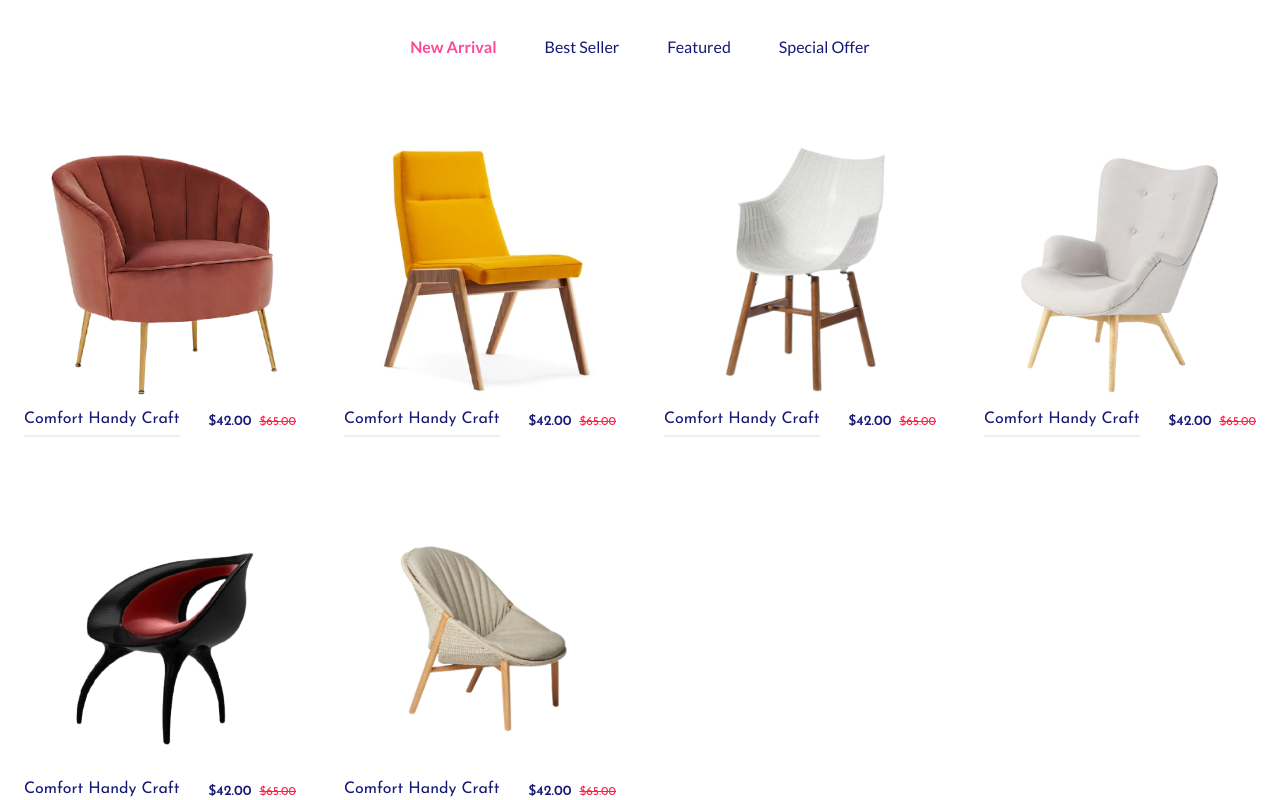
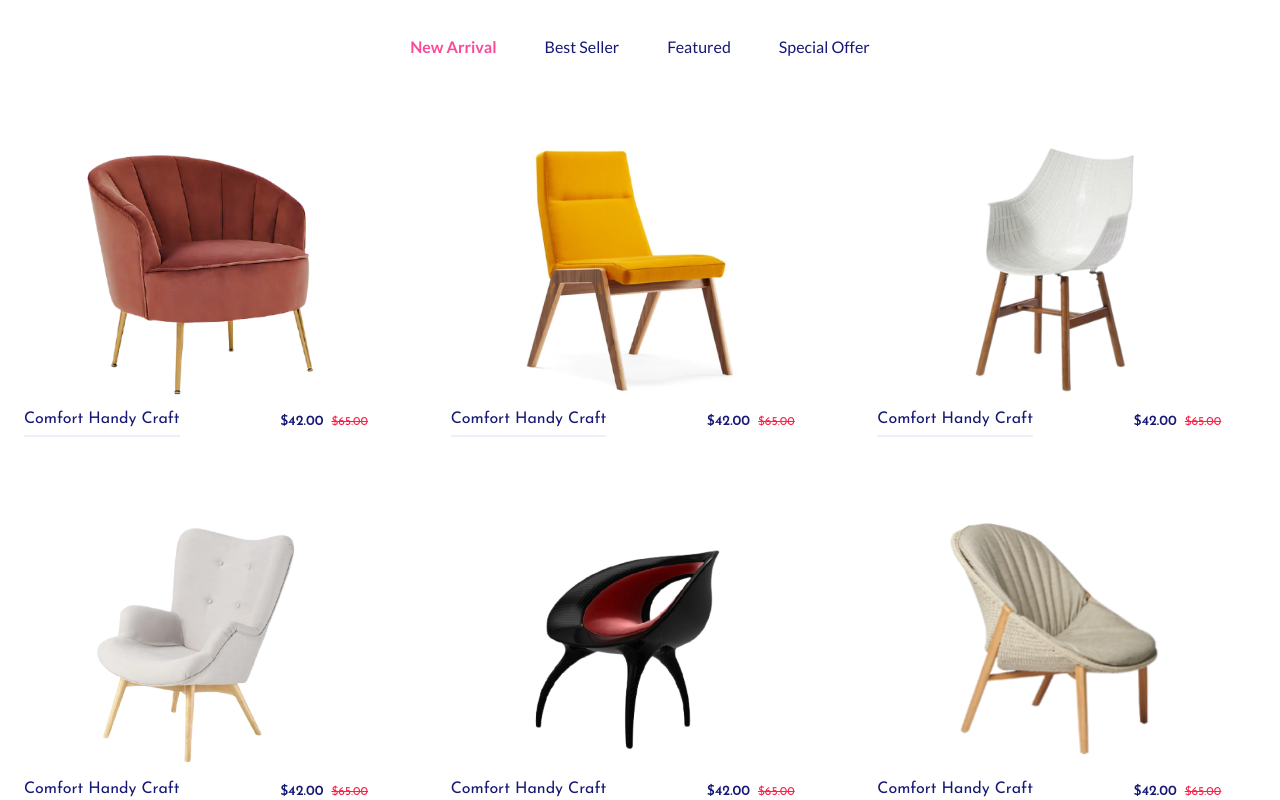
Before and after one commit to hibaziaa/figma-hackathon, a Next.js app: page / in a window 1280 px wide. Shown: the part 1360-2160 px from the top of the page. Built offline with nearby package versions, Linux system fonts and the light colour scheme.

Commit message:
added hover effect on product cards

```diff
--- a/src/app/components/products.tsx
+++ b/src/app/components/products.tsx
@@ -1,3 +1,5 @@
+import { FiShoppingCart, FiHeart, FiSearch } from "react-icons/fi";
+
 export default function Products() {
   const products = [
     { id: 7, name: "Comfort Handy Craft", price: "$42.00", oldPrice: "$65.00" },
@@ -54,18 +56,37 @@ export default function Products() {
       </div>
 
       {/* Container for the product cards */}
-      <div className="grid grid-cols-1 sm:grid-cols-2 md:grid-cols-3 lg:grid-cols-4 gap-x-8 gap-y-16 mt-20">
+      <div className="grid grid-cols-1 sm:grid-cols-2 lg:grid-cols-3 gap-x-8 gap-y-16 mt-20">
         {products.map((product) => (
           <div
             key={product.id}
-            className="w-full max-w-[360px] h-auto bg-white flex flex-col items-start"
+            className="w-full max-w-[360px] h-auto bg-white flex flex-col items-start relative group"
           >
+            {/* Garland "On Sale" */}
+            <div className="absolute top-4 left-4 bg-[#3F509E] text-white text-xs font-bold px-2 py-1 rounded-md opacity-0 group-hover:opacity-100 transition-opacity duration-300">
+             Sale
+            </div>
+
             {/* Image Section */}
             <img
               src={`/images/${product.id}.png`}
               alt={product.name}
               className="w-full h-[260px] object-contain"
             />
+
+            {/* Icons - Left Vertical */}
+            <div className="absolute left-4 bottom-14 flex flex-col gap-2 opacity-0 group-hover:opacity-100 transition-opacity duration-300">
+              <button className="bg-blue-100 p-2 rounded-full shadow-md text-[#2F1AC4]">
+                <FiShoppingCart size={12} />
+              </button>
+              <button className="bg-blue-100 p-2 rounded-full shadow-md text-[#2F1AC4]">
+                <FiHeart size={12} />
+              </button>
+              <button className="bg-blue-100 p-2 rounded-full shadow-md text-[#2F1AC4]">
+                <FiSearch size={12} />
+              </button>
+            </div>
+
             {/* Text Section */}
             <div className="p-2 w-full flex justify-between items-center font-josefin">
               {/* Product Name */}
```
